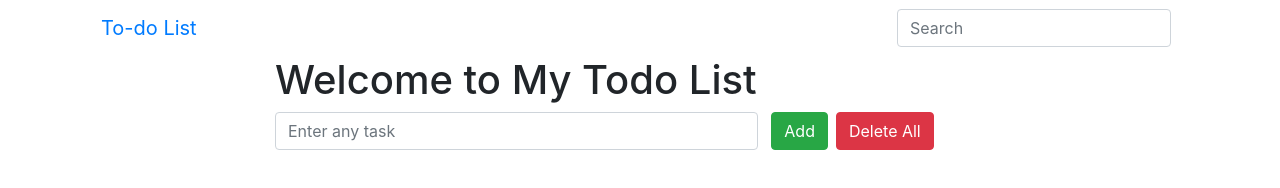
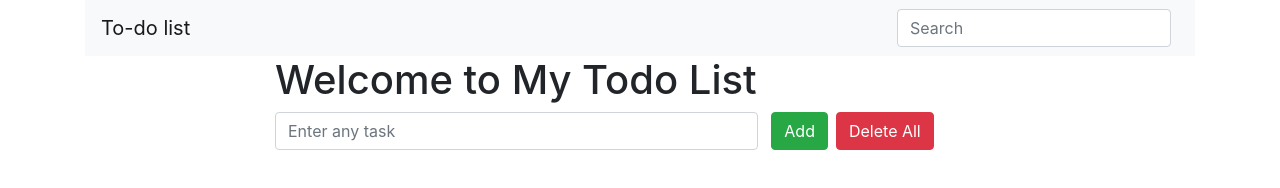
Before and after one commit to Mahadi46/Todo_repo, a plain HTML site: page index.html in a window 1280 px wide. Drawn offline with nearby package versions, Linux system fonts and the light colour scheme.

Commit message:
Update index.html

```diff
--- a/index.html
+++ b/index.html
@@ -12,8 +12,9 @@
       <div class="container">
           <div class="row">
              <div class="col-sm-12">
-               <nav class="navbar justify-content-between">
-                <a class ="navbar-brand" href = "#">To-do List</a>
+                <nav class="navbar navbar-light bg-light">
+                    <a class="navbar-brand" href="#">To-do list</a>
+
                    <form class="form-inline ">
                       <input class ="form-control mr-sm-2" type ="search"
                        placeholder ="Search" aria-label="Search" id="searchtextbox" />
```
Lines whose indentation alone changed are shown as unchanged.
